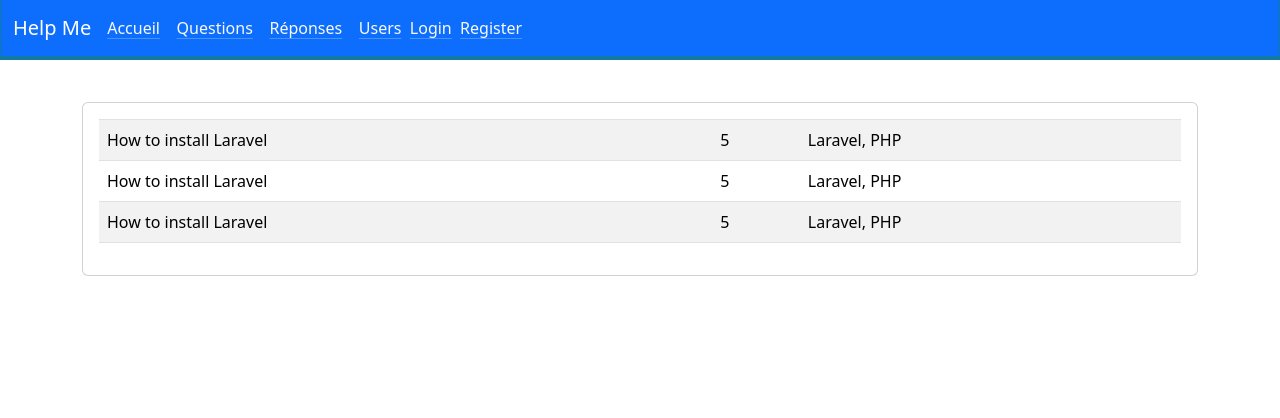
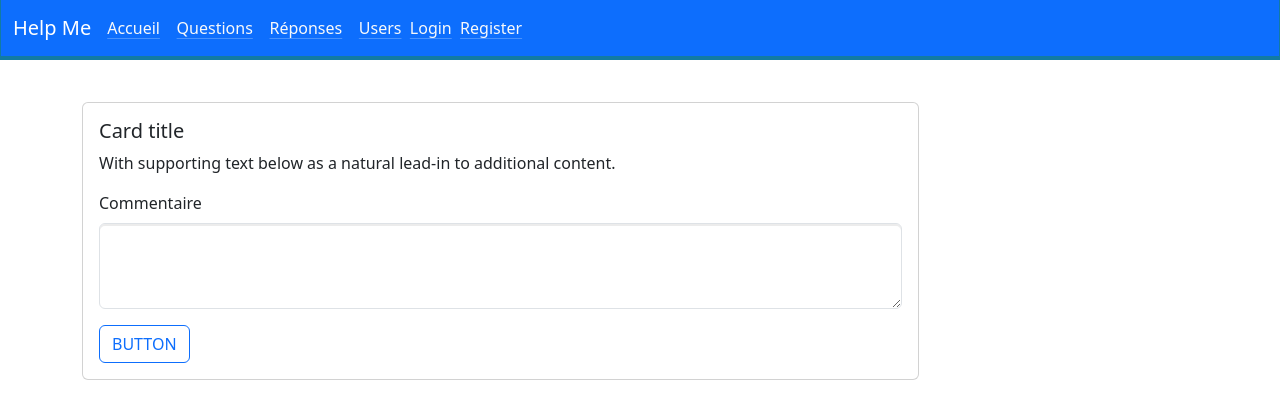
Before and after one commit to abdoulahi21/front-end, a Vue app: page /listUsers in a window 1280 px wide. Shown: the top 418 px of the page. Built offline with nearby package versions, Linux system fonts and the light colour scheme.

Commit message:
questions details

```diff
--- a/src/pages/Home.vue
+++ b/src/pages/Home.vue
@@ -1,22 +1,12 @@
 <template>
     <div class="container">
-        <router-link to="question" class="btn btn-outline-primary mb-3">Poser une question</router-link>
-       <div class="card">
-        <div class="card-body">
-            <table class="table table-striped table-hover">
-            <tbody>
-                <tr v-for="question in questions" :key="question.id">
-                    <td>{{ question.user_id }}</td>
-                    <td>{{ question.slug }}</td>
-                    <td>{{ question.title }}</td>
-                    <td>{{ question.description }}</td>
-
-                </tr>
-
-            </tbody>
-        </table>
+      <router-link to="question" class="btn btn-outline-primary mb-3">Poser une question</router-link>
+        <div class="card w-75 mb-3">
+            <div class="card-body" v-for="question in questions" :key="question.id">
+                <h5 class="card-title">{{ question.slug}} {{ question.title }}</h5>
+                <p class="card-text">{{ question.description }}</p>
+            </div>
         </div>
-       </div>
     </div>
 </template>
 
@@ -54,4 +44,9 @@ export default {
 .container {
     margin-top: 8%;
 }
+.user-photo {
+    width: 50px;
+    height: 50px;
+    border-radius: 50%;
+}
 </style>
--- a/src/pages/Question/QuestionForm.vue
+++ b/src/pages/Question/QuestionForm.vue
@@ -14,11 +14,12 @@
                     <table class="table table-striped table-hover">
                         <tbody v-for="question in questions" :key="question.id">
                             <tr>
+                                <td></td>
                                 <td>{{ question.user_id }}</td>
                                 <td>{{ question.slug }}</td>
                                 <td>{{ question.title }}</td>
                                 <td>{{ question.description }}</td>
-
+                                <td><router-link :to="{ name: 'questiondetails',params:{id:question.id} }" class="btn btn-outline-secondary" >view</router-link></td>
                             </tr>
                         </tbody>
                     </table>
@@ -50,7 +51,6 @@ export default {
     name: "QuestionForm",
     data() {
         return {
-
             questions: {
                 slug: '',
                 title: '',
--- /dev/null
+++ b/src/pages/Question/Questiondetails.vue
@@ -0,0 +1,68 @@
+<template>
+    <div class="container">
+        <div class="card w-75 mb-3">
+            <div class="card-body">
+                <h5 class="card-title">Card title</h5>
+                <p class="card-text">With supporting text below as a natural lead-in to additional content.</p>
+                <form action="" @submit.prevent="createComment">
+                    <div class="mb-3">
+                        <label for="exampleFormControlTextarea1" class="form-label">Commentaire</label>
+                        <textarea class="form-control" v-model="commentaire.comment" id="exampleFormControlTextarea1" rows="3"></textarea>
+                    </div>
+                    <button type="submit" class="btn btn-outline-primary">Envoyer</button>
+                </form>
+
+            </div>
+        </div>
+    </div>
+</template>
+<script>
+import axios from 'axios';
+export default {
+    name: "Questiondetails",
+    data() {
+        return {
+            commentaire: {
+                comment: ''
+            }
+        }
+    },
+    created() {
+        this.show();
+    },
+    methods: {
+        async show() {
+            let url = `http://127.0.0.1:8000/api/questions/${this.$route.params.id}`;
+            await axios.get(url).then(response => {
+                console.log(response);
+                this.question = response.data
+            });
+        },
+        async createComment() {
+            this.errors = [];
+            if (this.commentaire.comment === '') {
+                this.errors.push('Le commentaire est requis');
+            }
+            if (!this.errors.length) {
+                let formData = new FormData();
+                formData.append('comment', this.commentaire.comment);
+                let url =""
+                await axios.post(url, formData).then((response) => {
+                    console.log(response);
+                    if (response.status == 200) {
+                        this.$router.push({ name: 'Questiondetails' });
+                    }
+                }).catch((error) => {
+                    console.log(error);
+                });
+            }
+        }
+    }
+}
+</script>
+
+<style scoped>
+.container {
+    margin-top: 10%;
+}
+</style>
--- a/src/pages/Users/ListUsers.vue
+++ b/src/pages/Users/ListUsers.vue
@@ -1,28 +1,18 @@
 <template>
-   <div class="container">
-       <div class="card">
-        <div class="card-body">
-            <table class="table table-striped table-hover">
-            <tbody>
-                <tr>
-                    <td>How to install Laravel</td>
-                    <td>5</td>
-                    <td>Laravel, PHP</td>
-                </tr>
-                <tr>
-                    <td>How to install Laravel</td>
-                    <td>5</td>
-                    <td>Laravel, PHP</td>
-                </tr>
-                <tr>
-                    <td>How to install Laravel</td>
-                    <td>5</td>
-                    <td>Laravel, PHP</td>
-                </tr>
-            </tbody>
-        </table>
+    <div class="container">
+        <div class="card w-75 mb-3">
+            <div class="card-body">
+                <h5 class="card-title">Card title</h5>
+                <p class="card-text">With supporting text below as a natural lead-in to additional content.</p>
+                <form action="">
+                    <div class="mb-3">
+                        <label for="exampleFormControlTextarea1" class="form-label">Commentaire</label>
+                        <textarea class="form-control" id="exampleFormControlTextarea1" rows="3"></textarea>
+                    </div>
+                </form>
+                <a href="#" class="btn btn-outline-primary">Button</a>
+            </div>
         </div>
-       </div>
     </div>
 </template>
 
@@ -32,6 +22,4 @@ export default {
 }
 </script>
 
-<style>
-
-</style>
+<style></style>
--- a/src/router/index.js
+++ b/src/router/index.js
@@ -32,6 +32,11 @@ const routes = [
         name:'ListUsers',
         path:'/listUsers',
         component: () => import("../pages/Users/ListUsers.vue")
+    },
+    {
+        name:'Questiondetails',
+        path:'/questiondetails',
+        component: () => import("../pages/Question/Questiondetails.vue")
     }
 ];
 const router = createRouter({
```
